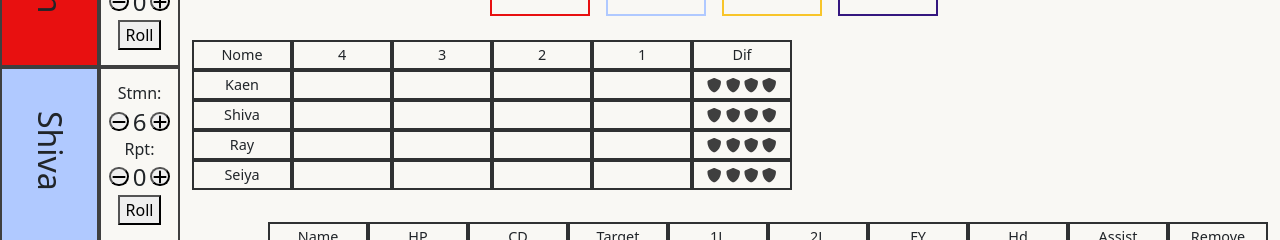
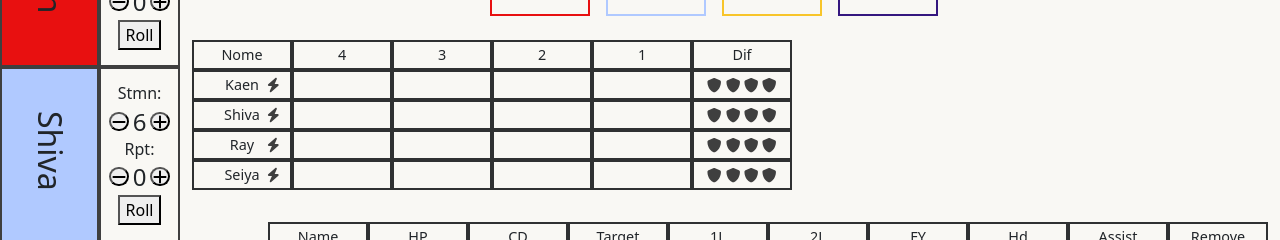
Before and after one commit to AndreaScaranari/testing-boardgames, a Vue app: page / in a window 1280 px wide. Shown: the part 208-448 px from the top of the page. Built offline with nearby package versions, Linux system fonts and the light colour scheme.

Commit message:
added gauge

```diff
--- a/src/components/AppMain.vue
+++ b/src/components/AppMain.vue
@@ -81,7 +81,7 @@ export default {
                 id: 3,
                 eName: "Darcane",
                 hp: 2,
-                cd: 6
+                cd: 5
             },
             {
                 id: 4,
@@ -299,6 +299,7 @@ export default {
         </section>
         <!--* wrapper -->
         <div class="wrapper">
+            <!--* schede heroes -->
             <div class="container my-4" v-if="!isHidden">
                 <!--* sezione eroi -->
                 <section id="heroes" class="h-row row row-cols-2 text-center">
@@ -327,6 +328,7 @@ export default {
                     </div>
                 </section>
             </div>
+            <!--* boardgame testing -->
             <div class="container my-4" v-else>
                 <!--* risultato dadi -->
                 <div id="roll-area">
@@ -352,13 +354,17 @@ export default {
                         <div class="td">Dif</div>
                         <!-- table body -->
                         <div class="tr d-flex" v-for="n in 4">
-                            <div class="td">
+                            <!-- nome -->
+                            <div class="td td-hName">
                                 {{ heroes[n - 1].hName.split(',')[0] }}
+                                <font-awesome-icon icon="fa-solid fa-bolt" :class="`fa-bolt${n - 1}`" />
                             </div>
+                            <!-- posizione -->
                             <div v-for="m in 4" class="td"
                                 :class="`td${n}${m}`, { 'active': activeSqr.includes(`td${n}${m}`) }"
                                 @click="toggleActiveSqr(`td${n}${m}`)">
                             </div>
+                            <!-- difese -->
                             <div class="td gap-1">
                                 <font-awesome-icon icon="fa-solid fa-shield" class="shield shield-r"
                                     :class="`r${n}`, { 'active': activeShield.includes(`r${n}`) }"
@@ -744,4 +750,23 @@ export default {
     top: 50%;
     translate: -50% -50%;
 }
+
+.td-hName {
+    position: relative;
+}
+
+.fa-bolt {
+    position: absolute;
+    top: 50%;
+    right: 10px;
+    translate: 0 -50%;
+    color: #3f3f3f;
+    cursor: pointer;
+    transition: transform 0.3s ease;
+}
+
+.fa-bolt:hover,
+.fa-bolt:active {
+    transform: scale(1.2);
+}
 </style>
--- a/src/main.js
+++ b/src/main.js
@@ -6,11 +6,10 @@ import 'bootstrap/dist/js/bootstrap.bundle.min.js'
 
 // Font Awesome
 import { library } from '@fortawesome/fontawesome-svg-core'
-import { faShield, faKhanda, faMinus, faPlus, faX, faSkull } from '@fortawesome/free-solid-svg-icons'
+import { faShield, faKhanda, faMinus, faPlus, faX, faSkull, faBolt } from '@fortawesome/free-solid-svg-icons'
 import { FontAwesomeIcon } from '@fortawesome/vue-fontawesome'
 
-library.add(faShield, faKhanda, faMinus, faPlus, faX, faSkull)
-
+library.add(faShield, faKhanda, faMinus, faPlus, faX, faSkull, faBolt)
 
 createApp(App)
 .component('font-awesome-icon', FontAwesomeIcon)
```
